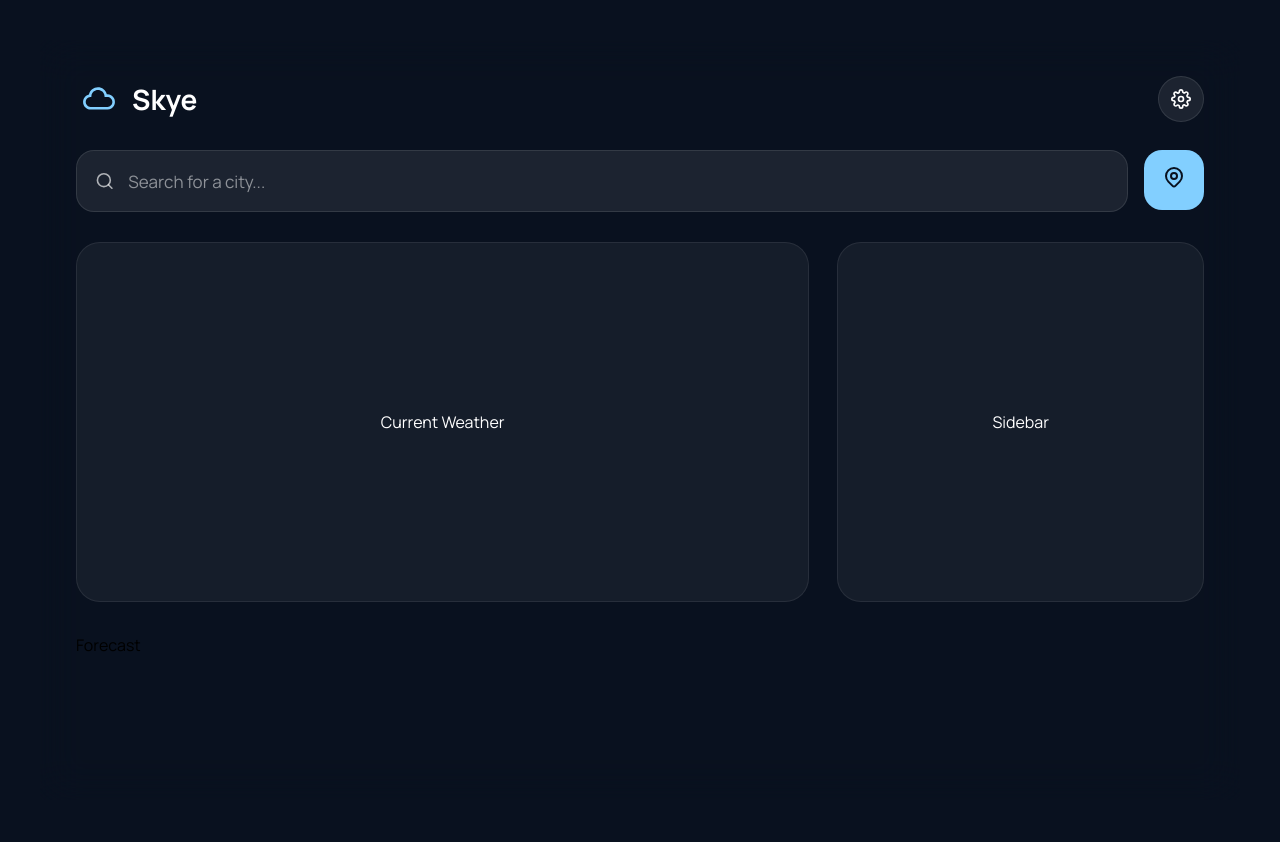
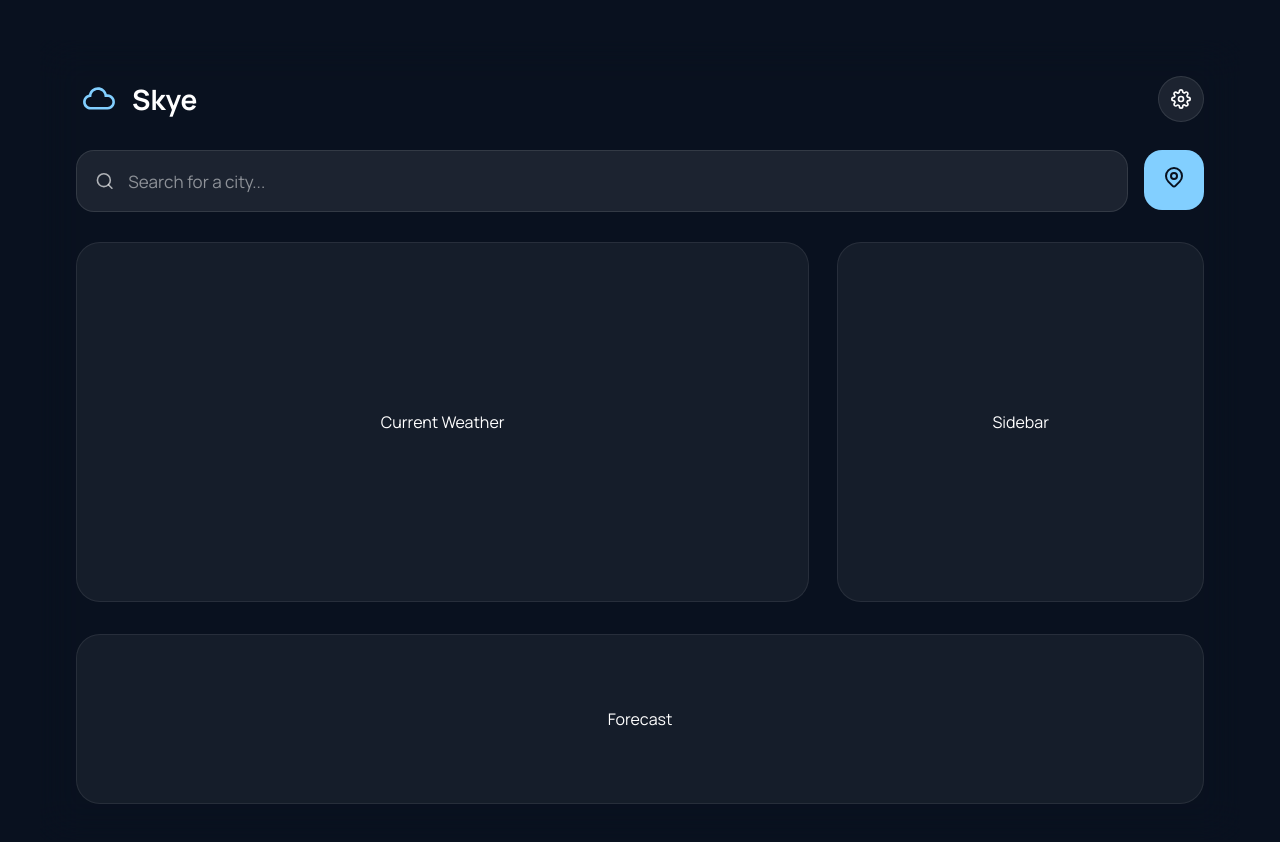
Before and after one commit to MelAiia/weather-aiia-app, a React (Vite) app in the folder weather-aiia-app/: page / in a window 1280 px wide. Shown: the top 842 px of the page. Built offline with nearby package versions, Linux system fonts and the light colour scheme.

Commit message:
Added Forecast jsx and css

```diff
--- a/weather-aiia-app/src/components/Forecast/Forecast.css
+++ b/weather-aiia-app/src/components/Forecast/Forecast.css
@@ -0,0 +1,15 @@
+.forecast {
+  min-height: 170px;
+
+  border-radius: 24px;
+
+  background: rgba(255, 255, 255, 0.05);
+
+  border: 1px solid rgba(255, 255, 255, 0.08);
+
+  color: white;
+
+  display: flex;
+  justify-content: center;
+  align-items: center;
+}
--- a/weather-aiia-app/src/components/Forecast/Forecast.jsx
+++ b/weather-aiia-app/src/components/Forecast/Forecast.jsx
@@ -1,5 +1,7 @@
+import "./Forecast.css";
+
 function Forecast() {
-  return <div>Forecast</div>;
+  return <div className="forecast">Forecast</div>;
 }
 
 export default Forecast;
```
